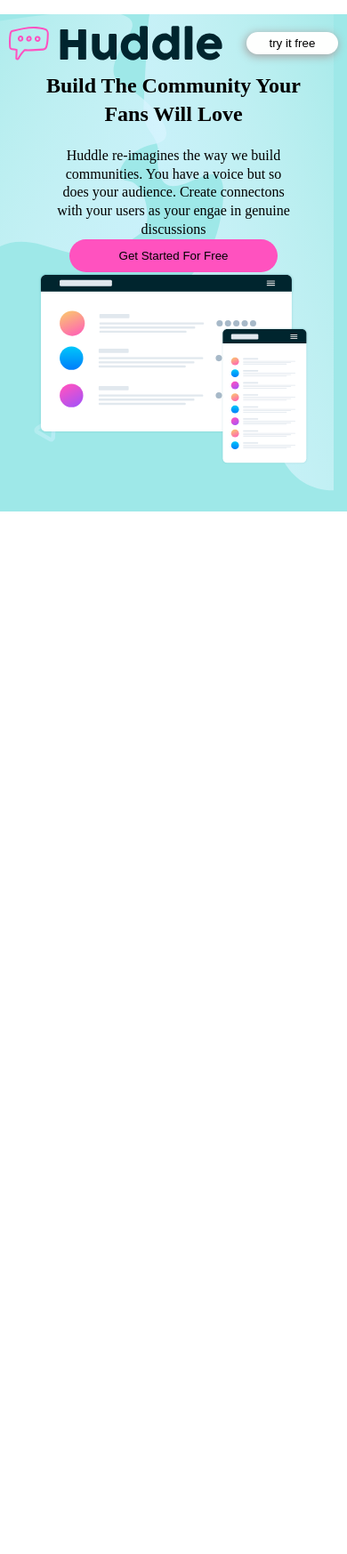
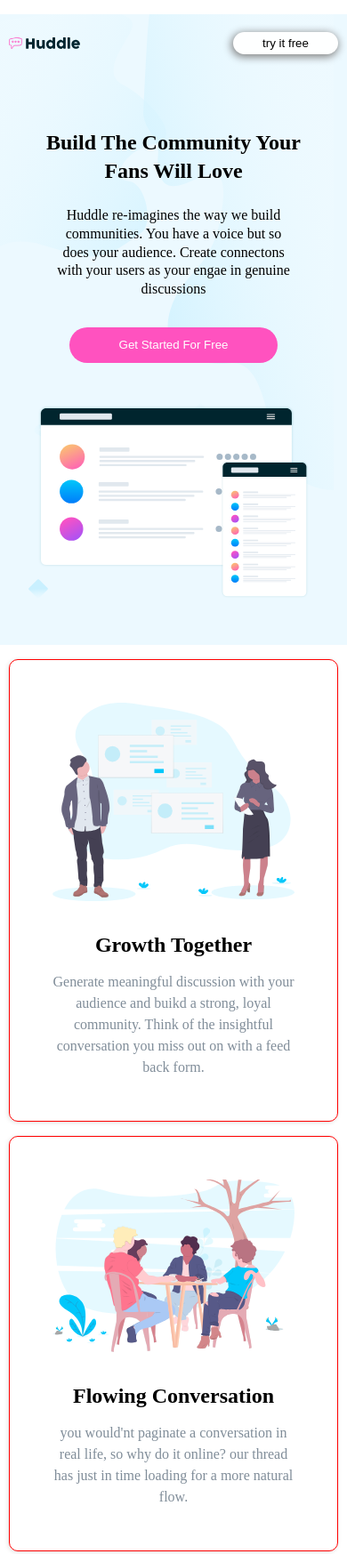
Before and after one commit to Esom1/huddle, a plain HTML site: page index.html in a window 390 px wide. Shown: the top 1747 px of the page at 89% size. Before the commit the page ends 844 px from the top, so only its background shows below. Drawn offline with Linux system fonts and the light colour scheme.

Commit message:
worked on main and section

```diff
--- a/index.html
+++ b/index.html
@@ -16,13 +16,49 @@
         </nav>
       </div>
       <div class="hero-section">
-        <div class="hero-content" >
+        <div class="hero-content">
           <h2>Build The Community Your Fans Will Love</h2>
-          <p>Huddle re-imagines the way we build communities. You have a voice but so does your audience. Create connectons with your users as your engae in genuine discussions</p>
+          <p>
+            Huddle re-imagines the way we build communities. You have a voice
+            but so does your audience. Create connectons with your users as your
+            engae in genuine discussions
+          </p>
           <button>Get Started For Free</button>
         </div>
-      <img src="./assets/illustration-mockups.svg" alt="pic of mock-up">
-    </div>
+        <img src="./assets/illustration-mockups.svg" alt="pic of mock-up" />
+      </div>
     </header>
+    <main class="container main">
+        <div class="cards card-1">
+          <img src="./assets/illustration-grow-together.svg" alt="growth-pic" />
+          <div>
+            <h2>Growth Together</h2>
+            <p>
+              Generate meaningful discussion with your audience and buikd a
+              strong, loyal community. Think of the insightful conversation you
+              miss out on with a feed back form.
+            </p>
+          </div>
+        </div>
+
+      <div class="cards card-2">
+        <img src="./assets/illustration-flowing-conversation.svg" alt="growth-pic" />
+        <div>
+          <h2>Flowing Conversation</h2>
+          <p>
+            you would'nt paginate a conversation in real life, so why do it online? our thread has just in time loading for a more natural flow.
+          </p>
+        </div>
+      </div>
+      <div class="cards card-3">
+        <img src="./assets/illustration-your-users.svg" alt="growth-pic" />
+        <div>
+          <h2>Your Users</h2>
+          <p>
+            It takes no time at all to integrate Huddle with your app's authentication solution. This means, once signe into your app, your user can start chatting immediately.
+          </p>
+        </div>
+      </div>
+  </main>
   </body>
 </html>
--- a/style.css
+++ b/style.css
@@ -3,63 +3,114 @@
   padding: 0;
   box-sizing: border-box;
 }
-/* nav styling */
+
 .container{
   width: 95%;
   margin: auto;
 }
+
 header{
   /* border: 1px solid red; */
   /* height: 10rem; */
-  background: url('assets/bg-hero-mobile.svg') #9ee8e8 no-repeat;
+  background: url('assets/bg-hero-mobile.svg') #ECF9FF no-repeat;
 }
+
 nav{
   /* border: 1px solid green; */
   display: flex;
   justify-content: space-between;
   align-items: center;
   height: 4rem;
-  margin-top: 1rem;
+  /* margin-top: 1rem;
+  margin-bottom: 5rem; */
+  margin: 1rem 0 4rem 0;
 }
+
 nav img{
-  width: 15rem;
+  width: 5rem;
 }
+
 nav button{
-  background-color: #fefffe;
+  background-color: #FEFFFF;
   border-radius: 18px;
-  width: 28%;
+  width: 32%;
   padding: 5px;
   border: white;
-  box-shadow: -1px 2px 10px 1px darkgray;
+  box-shadow: -1px 2px 10px 1px grey;
+
 }
-/* the hero-section styling */
+/* End  of Nav */
+/* Hero-section starts here */
 .hero-section{
-  /* border: 1rem solid black; */
+  /* border: 2px solid black; */
+  /* margin-top: 80rem; */
   text-align: center;
+  /* width: 75%; */
+  /* margin: auto; */
+  /* padding: 0 2rem 2rem ; */
+  /* line-height: 2rem; */
 }
+
 .hero-content h2{
   /* text-align: center; */
   width: 75%;
   margin: auto;
   line-height: 2rem;
+
 }
+
 .hero-content p{
   width: 70%;
   margin: auto;
-  text-align: center;
-  /* border: 1rem solid green; */
-  margin-top: 1.3rem;
+  /* text-align: center; */
+  /* border: 1px solid blue; */
+  margin-top: 1.5rem;
   line-height: 1.3rem;
 }
 .hero-content > button{
-  margin-top: 2rem 0 3rem 0;
-  height: 2.3rem;
+  /* margin-top: 1rem; */
+  margin: 2rem 0 3rem 0;
+  height: 2.5rem;
   border-radius: 10rem;
   width: 60%;
   border: none;
+  color: #FFFFFF;
   background-color: hsl(322, 100%, 66%);
+
 }
+
 .hero-section img{
   width: 19rem;
   margin-bottom: 3rem;
 }
+/* cards section */
+.cards img{
+  /* border: 1px solid black; */
+  width: 100%;
+}
+.cards{
+  border: 1px solid red;
+  padding: 3rem;
+  text-align: center;
+  box-shadow: -1px 1px 5px rgb(226, 225, 225);
+  border-radius: 10px;
+  margin-top: 1rem;
+}
+main{
+  margin-top: 2.5rem;
+}
+/* to put spaces at the top and bottom of an indivitual tag */
+.cards h2{
+  padding-top: 2rem;
+  padding-bottom: 1rem;
+}
+/* to put spaces inbtn text */
+.cards p{
+  line-height: 1.5rem;
+  color: hsl(208, 11%, 55%);
+}
+.card-3{
+  padding: 3rem;
+  text-align: center;
+
+}
```
